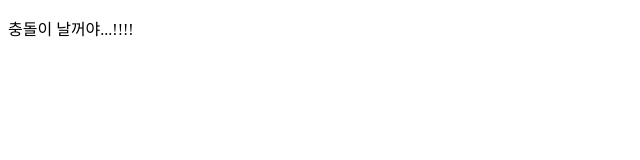
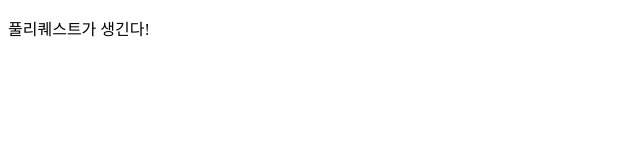
Before and after one commit to kimsungho93/study, a plain HTML site: page index.html in a window 1280 px wide. Shown: the full height of the page, 0-640 px from the left. Drawn offline with Linux system fonts and the light colour scheme.

Commit message:
변경사항있음

```diff
--- a/index.html
+++ b/index.html
@@ -7,6 +7,6 @@
   <title>이건 새로운 기능!!</title>
 </head>
 <body>
-  <p>충돌이 날꺼야...!!!!</p>
+  <p>풀리퀘스트가 생긴다!</p>
 </body>
 </html>
```
